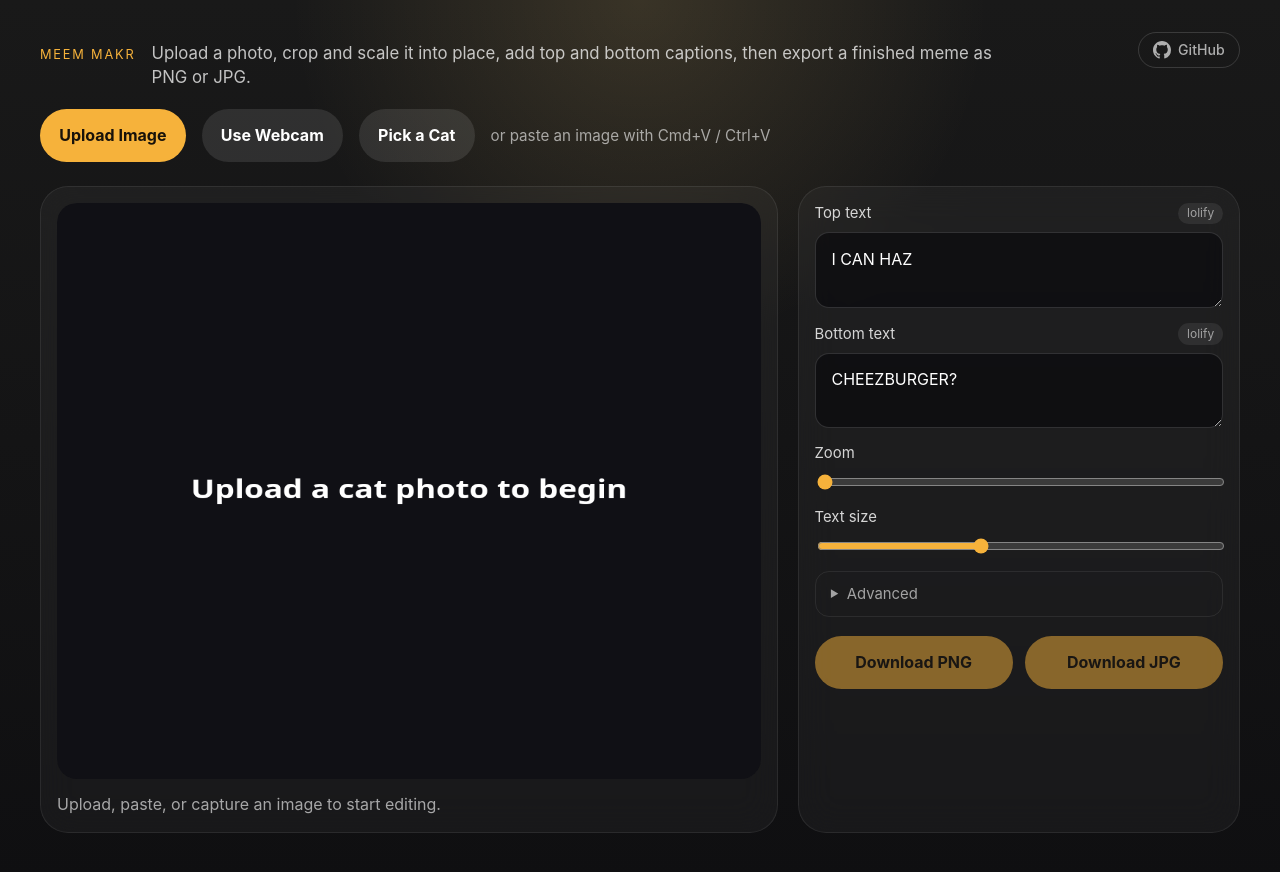
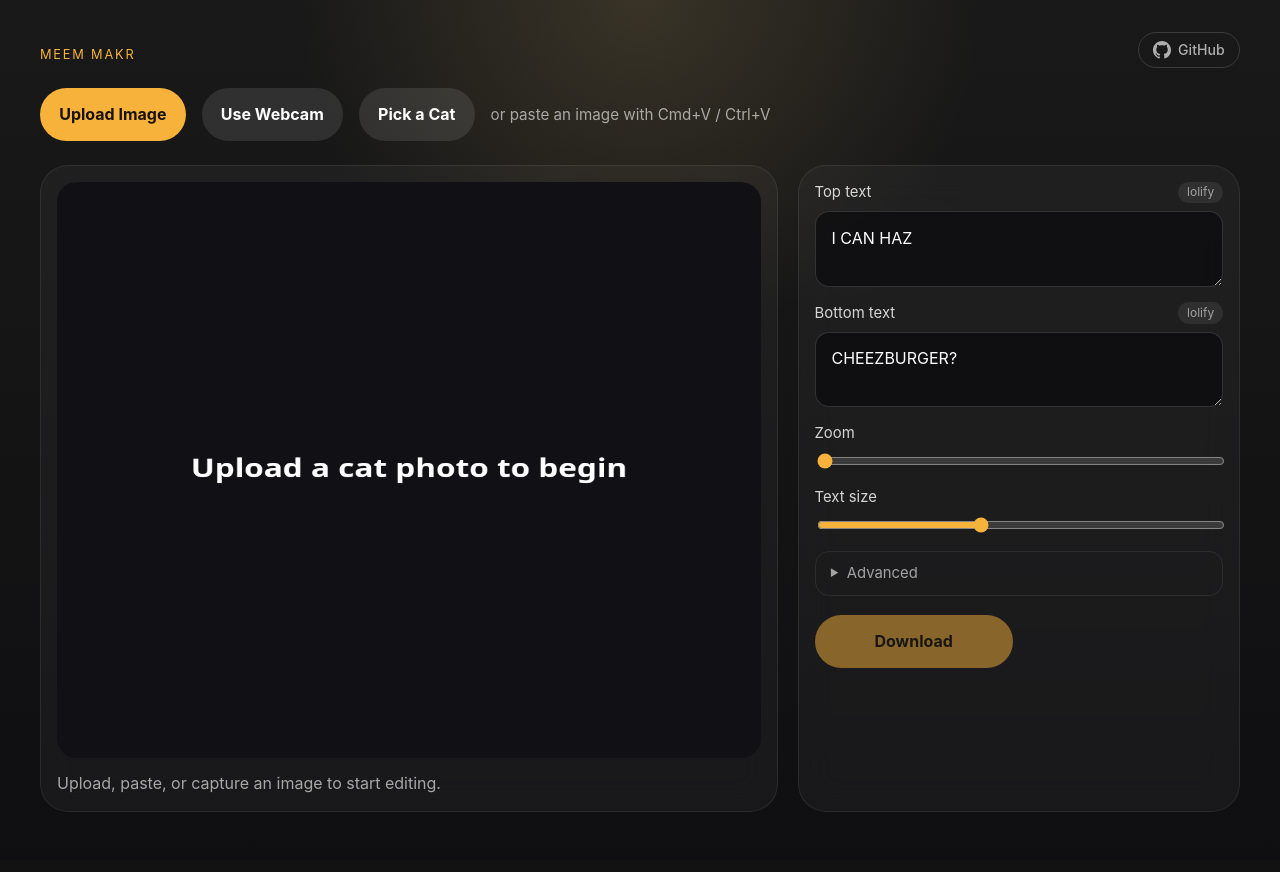
Before and after one commit to pixelandcircuit/lolcat-maker, a React (Vite) app: page / in a window 1280 px wide. Shown: the top 872 px of the page. Built offline with nearby package versions, Linux system fonts and the light colour scheme.

Commit message:
update styles

```diff
--- a/src/App.tsx
+++ b/src/App.tsx
@@ -619,10 +619,10 @@ function App() {
       <section className="hero-panel">
         <div className="hero-heading">
           <p className="eyebrow">meem makr</p>
-          <p className="intro">
-            Upload a photo, crop and scale it into place, add top and bottom captions,
-            then export a finished meme as PNG or JPG.
-          </p>
+          {/*<p className="intro">*/}
+          {/*  Upload a photo, crop and scale it into place, add top and bottom captions,*/}
+          {/*  then export a finished meme as PNG or JPG.*/}
+          {/*</p>*/}
           <a
             className="github-link"
             href="https://github.com/pixelandcircuit/lolcat-maker"
@@ -823,11 +823,11 @@ function App() {
           </details>
 
           <div className="download-actions">
-            <button className="primary-button" onClick={() => void handleDownload('png')} disabled={!image}>
-              Download PNG
-            </button>
+            {/*<button className="primary-button" onClick={() => void handleDownload('png')} disabled={!image}>*/}
+            {/*  Download PNG*/}
+            {/*</button>*/}
             <button className="primary-button" onClick={() => void handleDownload('jpg')} disabled={!image}>
-              Download JPG
+              Download
             </button>
           </div>
         </aside>
--- a/src/styles.css
+++ b/src/styles.css
@@ -357,6 +357,9 @@ details[open] .advanced-summary::before {
 .primary-button {
   background: #f6b23b;
   color: #18120a;
+  &:active {
+    background: #fbe2b4;
+  }
 }
 
 .secondary-button {
@@ -392,17 +395,11 @@ details[open] .advanced-summary::before {
   border: 0;
 }
 
-@media (max-width: 920px) {
+@media (max-width: 640px) {
   .workspace {
     grid-template-columns: 1fr;
   }
 
-  .hero-panel h1 {
-    max-width: 100%;
-  }
-}
-
-@media (max-width: 640px) {
   .app-shell {
     width: min(100vw - 1rem, 100%);
     padding-top: 1rem;
@@ -410,6 +407,7 @@ details[open] .advanced-summary::before {
 
   .hero-panel h1 {
     font-size: clamp(2.2rem, 12vw, 3.4rem);
+    max-width: 100%;
   }
 
   .download-actions {
```
